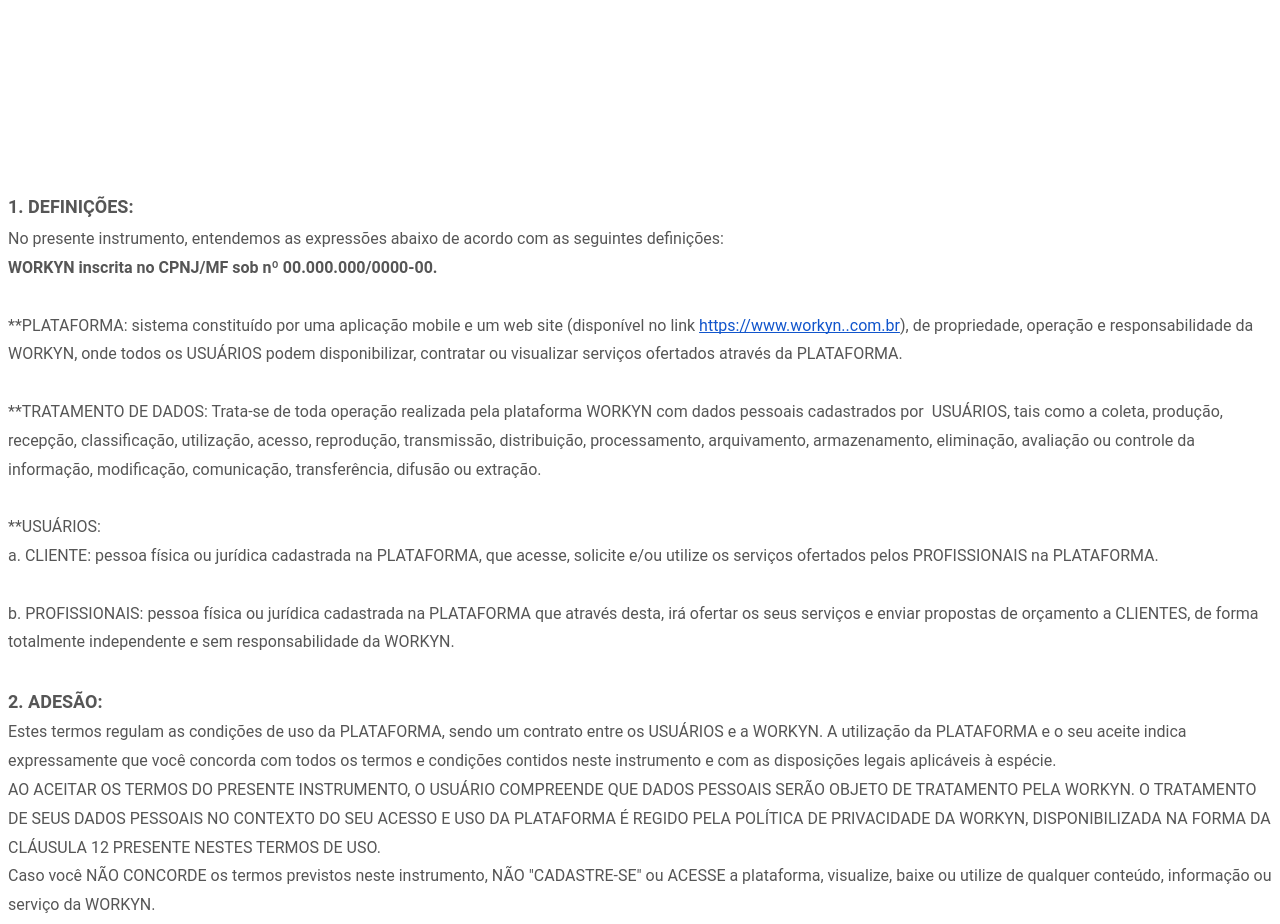
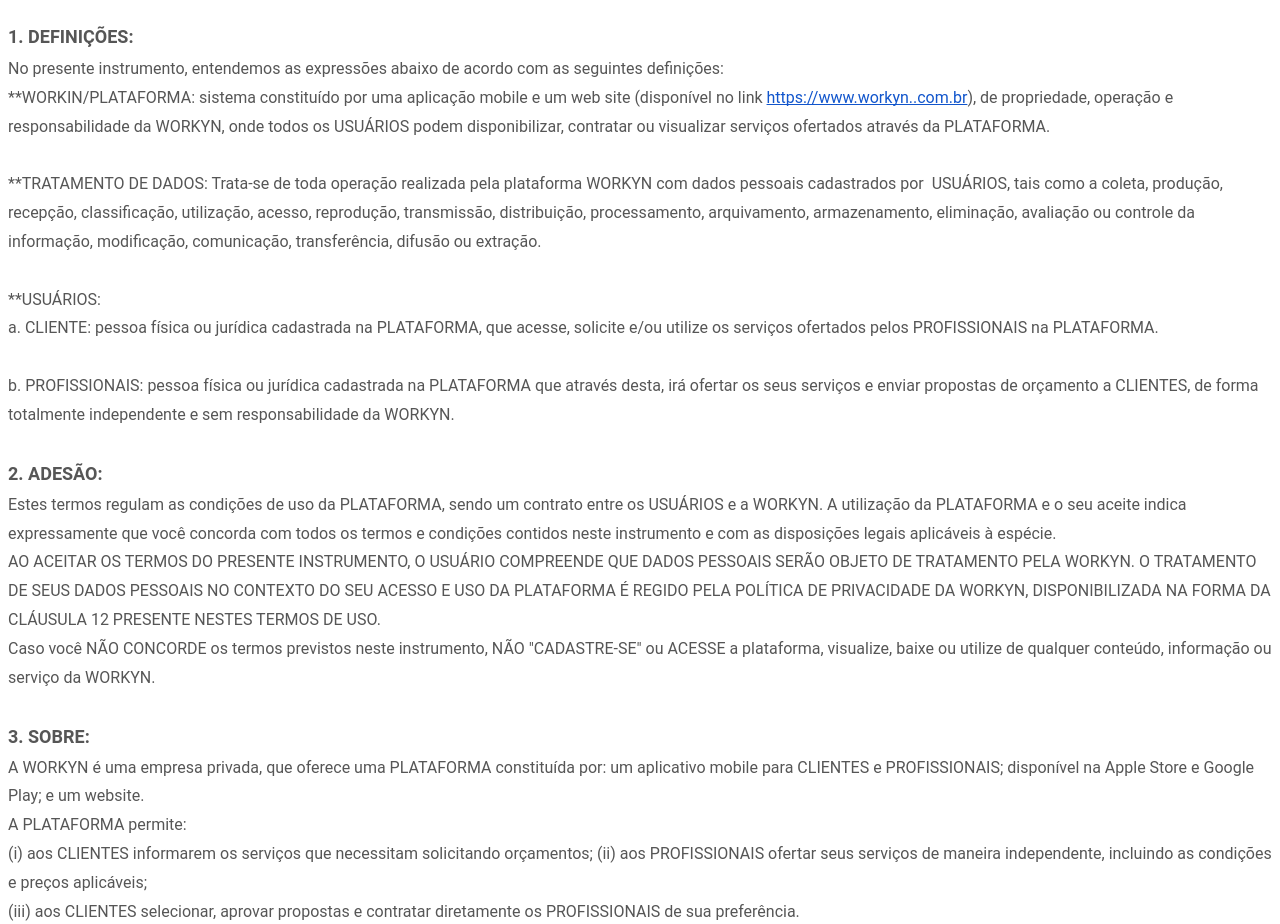
Before and after one commit to Julianojc/workin-termos-de-uso, a plain HTML site: page index.html in a window 1280 px wide. Shown: the top 924 px of the page. Drawn offline with Linux system fonts and the light colour scheme.

Commit message:
Update index.html

```diff
--- a/index.html
+++ b/index.html
@@ -1,8 +1,6 @@
-<h2 dir="ltr" style="line-height:1.44;background-color:#ffffff;margin-top:18pt;margin-bottom:4pt;padding:127.5pt 0pt 0pt 0pt;"><span style="font-size:13.5pt;font-family:Roboto,sans-serif;color:#565656;background-color:transparent;font-weight:700;font-style:normal;font-variant:normal;text-decoration:none;vertical-align:baseline;white-space:pre;white-space:pre-wrap;">1. DEFINI&Ccedil;&Otilde;ES:</span></h2>
+<h2 dir="ltr" style="line-height:1.44;background-color:#ffffff;margin-top:18pt;margin-bottom:4pt;padding:0pt 0pt 0pt 0pt;"><span style="font-size:13.5pt;font-family:Roboto,sans-serif;color:#565656;background-color:transparent;font-weight:700;font-style:normal;font-variant:normal;text-decoration:none;vertical-align:baseline;white-space:pre;white-space:pre-wrap;">1. DEFINI&Ccedil;&Otilde;ES:</span></h2>
 <p dir="ltr" style="line-height:1.7999999999999998;background-color:#ffffff;margin-top:0pt;margin-bottom:0pt;"><span style="font-size:12pt;font-family:Roboto,sans-serif;color:#565656;background-color:transparent;font-weight:400;font-style:normal;font-variant:normal;text-decoration:none;vertical-align:baseline;white-space:pre;white-space:pre-wrap;">No presente instrumento, entendemos as express&otilde;es abaixo de acordo com as seguintes defini&ccedil;&otilde;es:</span></p>
-<p dir="ltr" style="line-height:1.7999999999999998;background-color:#ffffff;margin-top:0pt;margin-bottom:0pt;"><span style="font-size:12pt;font-family:Roboto,sans-serif;color:#565656;background-color:transparent;font-weight:700;font-style:normal;font-variant:normal;text-decoration:none;vertical-align:baseline;white-space:pre;white-space:pre-wrap;">WORKYN inscrita no CPNJ/MF sob n&ordm; 00.000.000/0000-00.</span>&nbsp;</p>
-<p dir="ltr" style="line-height:1.7999999999999998;background-color:#ffffff;margin-top:0pt;margin-bottom:0pt;"><br></p>
-<p dir="ltr" style="line-height:1.7999999999999998;background-color:#ffffff;margin-top:0pt;margin-bottom:0pt;"><span style="font-size:12pt;font-family:Roboto,sans-serif;color:#565656;background-color:transparent;font-weight:400;font-style:normal;font-variant:normal;text-decoration:none;vertical-align:baseline;white-space:pre;white-space:pre-wrap;">**PLATAFORMA: sistema constitu&iacute;do por uma aplica&ccedil;&atilde;o mobile e um web site (dispon&iacute;vel no link&nbsp;</span><a href="https://www.workyn..com.br" style="text-decoration:none;"><span style="font-size:12pt;font-family:Roboto,sans-serif;color:#1155cc;background-color:transparent;font-weight:400;font-style:normal;font-variant:normal;text-decoration:underline;-webkit-text-decoration-skip:none;text-decoration-skip-ink:none;vertical-align:baseline;white-space:pre;white-space:pre-wrap;">https://www.workyn..com.br</span></a><span style="font-size:12pt;font-family:Roboto,sans-serif;color:#565656;background-color:transparent;font-weight:400;font-style:normal;font-variant:normal;text-decoration:none;vertical-align:baseline;white-space:pre;white-space:pre-wrap;">), de propriedade, opera&ccedil;&atilde;o e responsabilidade da WORKYN, onde todos os USU&Aacute;RIOS podem disponibilizar, contratar ou visualizar servi&ccedil;os ofertados atrav&eacute;s da PLATAFORMA.</span></p>
+<p dir="ltr" style="line-height:1.7999999999999998;background-color:#ffffff;margin-top:0pt;margin-bottom:0pt;"><span style="font-size:12pt;font-family:Roboto,sans-serif;color:#565656;background-color:transparent;font-weight:400;font-style:normal;font-variant:normal;text-decoration:none;vertical-align:baseline;white-space:pre;white-space:pre-wrap;">**WORKIN/PLATAFORMA: sistema constitu&iacute;do por uma aplica&ccedil;&atilde;o mobile e um web site (dispon&iacute;vel no link&nbsp;</span><a href="https://www.workyn..com.br" style="text-decoration:none;"><span style="font-size:12pt;font-family:Roboto,sans-serif;color:#1155cc;background-color:transparent;font-weight:400;font-style:normal;font-variant:normal;text-decoration:underline;-webkit-text-decoration-skip:none;text-decoration-skip-ink:none;vertical-align:baseline;white-space:pre;white-space:pre-wrap;">https://www.workyn..com.br</span></a><span style="font-size:12pt;font-family:Roboto,sans-serif;color:#565656;background-color:transparent;font-weight:400;font-style:normal;font-variant:normal;text-decoration:none;vertical-align:baseline;white-space:pre;white-space:pre-wrap;">), de propriedade, opera&ccedil;&atilde;o e responsabilidade da WORKYN, onde todos os USU&Aacute;RIOS podem disponibilizar, contratar ou visualizar servi&ccedil;os ofertados atrav&eacute;s da PLATAFORMA.</span></p>
 <p dir="ltr" style="line-height:1.7999999999999998;background-color:#ffffff;margin-top:0pt;margin-bottom:0pt;">&nbsp;</p>
 <p dir="ltr" style="line-height:1.7999999999999998;background-color:#ffffff;margin-top:0pt;margin-bottom:0pt;"><span style="font-size:12pt;font-family:Roboto,sans-serif;color:#565656;background-color:transparent;font-weight:400;font-style:normal;font-variant:normal;text-decoration:none;vertical-align:baseline;white-space:pre;white-space:pre-wrap;">**TRATAMENTO DE DADOS: Trata-se de toda opera&ccedil;&atilde;o realizada pela plataforma WORKYN com dados pessoais cadastrados por &nbsp;USU&Aacute;RIOS, tais como a coleta, produ&ccedil;&atilde;o, recep&ccedil;&atilde;o, classifica&ccedil;&atilde;o, utiliza&ccedil;&atilde;o, acesso, reprodu&ccedil;&atilde;o, transmiss&atilde;o, distribui&ccedil;&atilde;o, processamento, arquivamento, armazenamento, elimina&ccedil;&atilde;o, avalia&ccedil;&atilde;o ou controle da informa&ccedil;&atilde;o, modifica&ccedil;&atilde;o, comunica&ccedil;&atilde;o, transfer&ecirc;ncia, difus&atilde;o ou extra&ccedil;&atilde;o.&nbsp;</span></p>
 <p dir="ltr" style="line-height:1.7999999999999998;background-color:#ffffff;margin-top:0pt;margin-bottom:0pt;">&nbsp;</p>
```
